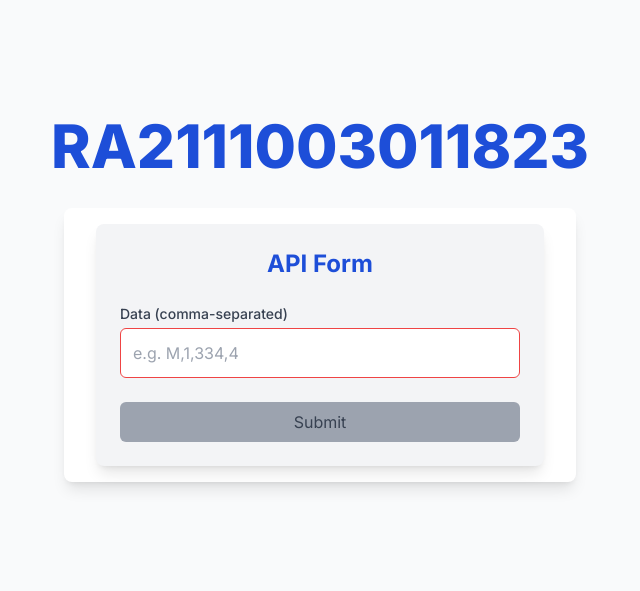
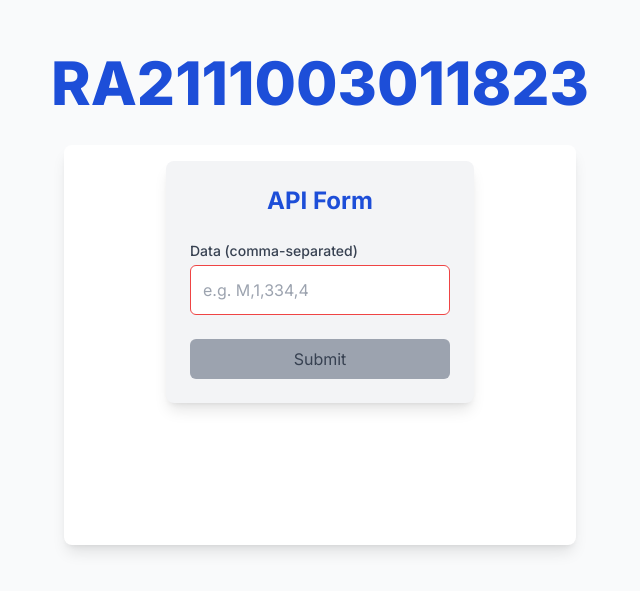
Before and after one commit to Ayush200230/bajaj_qualifier1_frontend, a Next.js app: page / in a window 1280 px wide. Shown: the part 101-692 px from the top of the page, without its empty margins (320-960 px from the left). Built offline with nearby package versions, Linux system fonts and the light colour scheme.

Commit message:
updated ui

```diff
--- a/src/app/page.js
+++ b/src/app/page.js
@@ -1,4 +1,4 @@
-import ApiForm from '@/components/ApiForm'
+import ApiForm from '@/components/apiForm'
 import Image from 'next/image'
 
 export default function Home() {
@@ -7,7 +7,7 @@ export default function Home() {
             <div className='text-6xl font-extrabold text-blue-700 mb-8'>
                 RA2111003011823
             </div>
-            <div className='w-full max-w-lg p-4 bg-white rounded-lg shadow-lg'>
+            <div className='w-full max-w-lg p-4 bg-white rounded-lg shadow-lg min-h-[400px] flex flex-col'>
                 <ApiForm />
             </div>
         </main>
```
